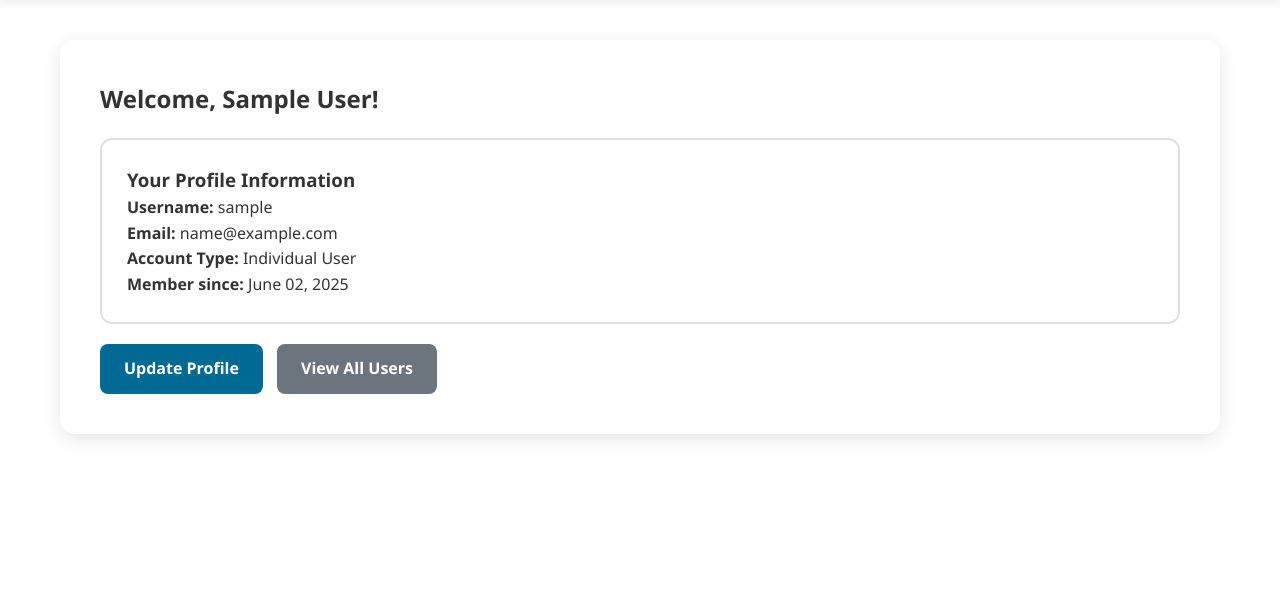
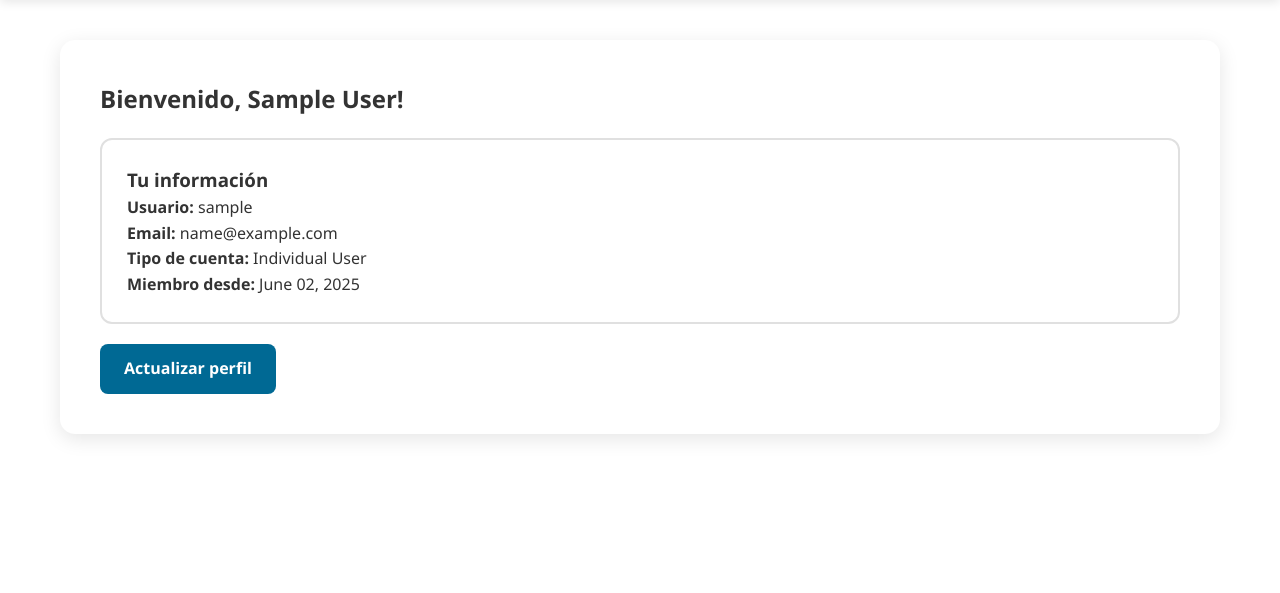
Before and after one commit to renekendeins/coraloffice, a Django app: page /users/profile/ in a window 1280 px wide. Shown: the part 76-669 px from the top of the page. Run offline with Django 5.2, Linux system fonts and the light colour scheme; the visitor is signed in with stand-in values (Sample User, id 1).

Commit message:
Checkpoint before assistant change: Enhance dashboard appearance and translate user profile information
Updates diving center dashboard UI and translates profile templates to Spanish.

Replit-Commit-Author: Assistant

```diff
--- a/home/templates/home/base.html
+++ b/home/templates/home/base.html
@@ -92,7 +92,8 @@
         /* Card Styles */
         .card-grid { display: grid; grid-template-columns: repeat(auto-fit, minmax(280px, 1fr)); gap: 30px; margin: 40px 0; }
         .card { background: white; padding: 30px; border-radius: 15px; box-shadow: 0 5px 20px rgba(0,0,0,0.1); transition: transform 0.3s; }
-        .card:hover { transform: translateY(-5px); }
+        /* .card:hover { transform: translateY(-5px); } */
+        .card a.btn:hover{ opacity: .8 ;}
         .card-icon { font-size: 3rem; margin-bottom: 20px; display: block; }
         .card h3 { color: #006994; margin-bottom: 15px; font-size: 1.4rem; }
         .card p { color: #666; line-height: 1.6; }
--- a/users/templates/users/profile.html
+++ b/users/templates/users/profile.html
@@ -3,41 +3,37 @@
 {% block users_title %}Profile - CoralOffice{% endblock %}
 
 {% block users_content %}
-<h2>Welcome, {{ user.get_full_name|default:user.username }}!</h2>
+<h2>Bienvenido, {{ user.get_full_name|default:user.username }}!</h2>
 <div class="user-card">
-    <h3>Your Profile Information</h3>
-    <p><strong>Username:</strong> {{ user.username }}</p>
+    <h3>Tu información</h3>
+    <p><strong>Usuario:</strong> {{ user.username }}</p>
     <p><strong>Email:</strong> {{ user.email }}</p>
     {% if user.userprofile.is_diving_center %}
-        <p><strong>Account Type:</strong> Diving Center</p>
-        <p><strong>Business Name:</strong> {{ user.userprofile.business_name }}</p>
+        <p><strong>Tipo de cuenta:</strong> Diving Center</p>
+        <p><strong>Nombre del negocio:</strong> {{ user.userprofile.business_name }}</p>
         {% if user.userprofile.business_license %}
-            <p><strong>License:</strong> {{ user.userprofile.business_license }}</p>
+            <p><strong>Licencia:</strong> {{ user.userprofile.business_license }}</p>
         {% endif %}
     {% else %}
-        <p><strong>Account Type:</strong> Individual User</p>
+        <p><strong>Tipo de cuenta:</strong> Individual User</p>
     {% endif %}
     {% if user.userprofile.bio %}
         <p><strong>Bio:</strong> {{ user.userprofile.bio }}</p>
     {% endif %}
     {% if user.userprofile.location %}
-        <p><strong>Location:</strong> {{ user.userprofile.location }}</p>
+        <p><strong>Ubicación:</strong> {{ user.userprofile.location }}</p>
     {% endif %}
-    {% if user.userprofile.birth_date %}
-        <p><strong>Birth Date:</strong> {{ user.userprofile.birth_date }}</p>
-    {% endif %}
-    <p><strong>Member since:</strong> {{ user.userprofile.created_at|date:"F d, Y" }}</p>
+    <p><strong>Miembro desde:</strong> {{ user.userprofile.created_at|date:"F d, Y" }}</p>
 </div>
 
 <div style="margin-top: 20px;">
-    <a href="{% url 'users:update_profile' %}" class="btn">Update Profile</a>
+    <a href="{% url 'users:update_profile' %}" class="btn">Actualizar perfil</a>
 
     {% if user.userprofile.is_diving_center %}
-        <a href="{% url 'users:diving_center_dashboard' %}" class="btn" style="background: #007bff;">Diving Center Dashboard</a>
-        <a href="{% url 'users:customer_list' %}" class="btn" style="background: #28a745;">Manage Customers</a>
-        <a href="{% url 'users:dive_calendar' %}" class="btn" style="background: #ffc107; color: black;">Dive Calendar</a>
+        <a href="{% url 'users:diving_center_dashboard' %}" class="btn" style="background: #007bff;">Dashboard</a>
+        <a href="{% url 'users:customer_list' %}" class="btn" style="background: #28a745;">Gestionar Clientes</a>
+        <a href="{% url 'users:dive_calendar' %}" class="btn" style="background: #ffc107; color: black;">Calendario</a>
     {% endif %}
 
-    <a href="{% url 'users:user_list' %}" class="btn" style="background: #6c757d;">View All Users</a>
 </div>
 {% endblock %}
```
Also changed, not shown: users/templates/users/diving_center_dashboard.html (+16 -7 lines).
